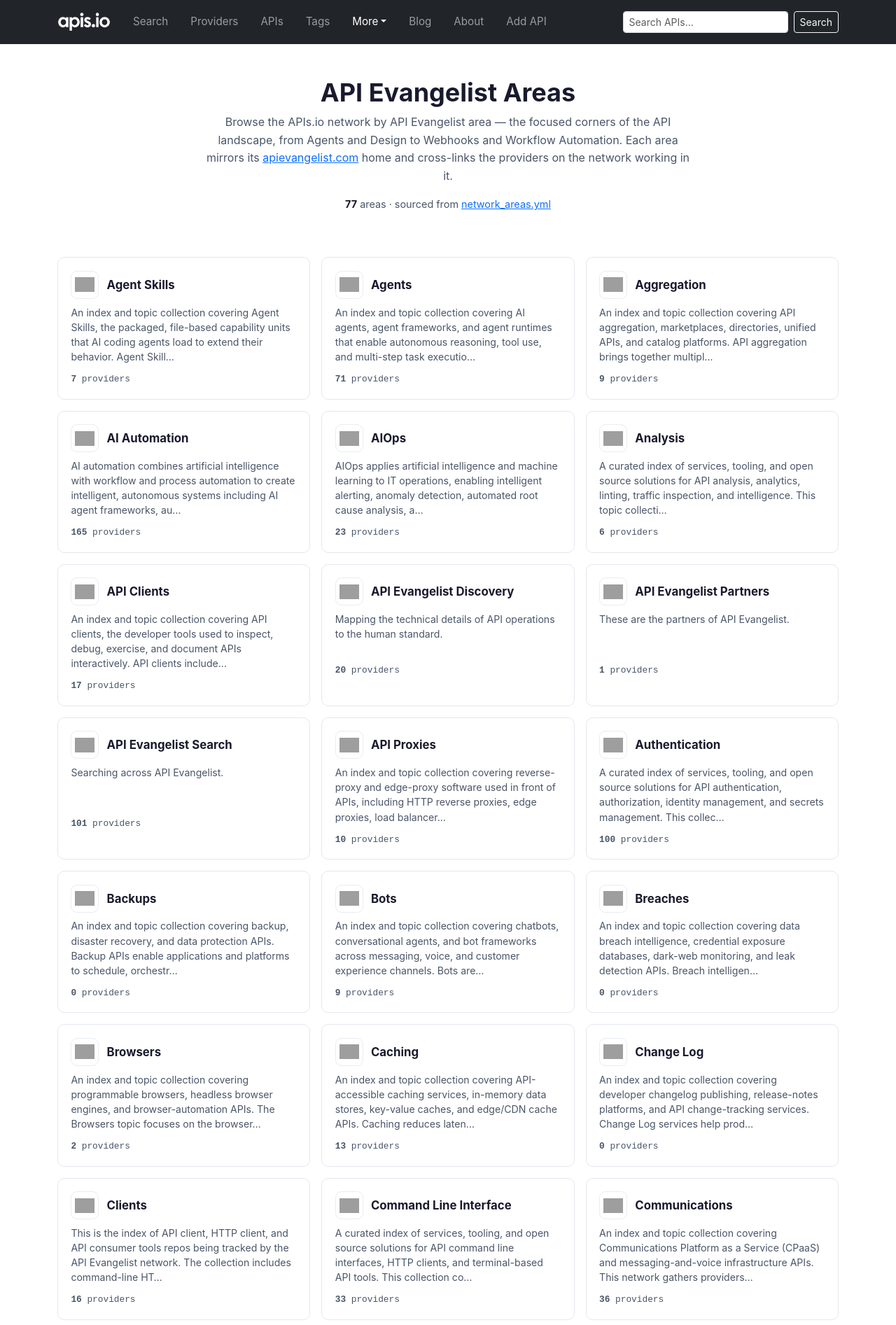
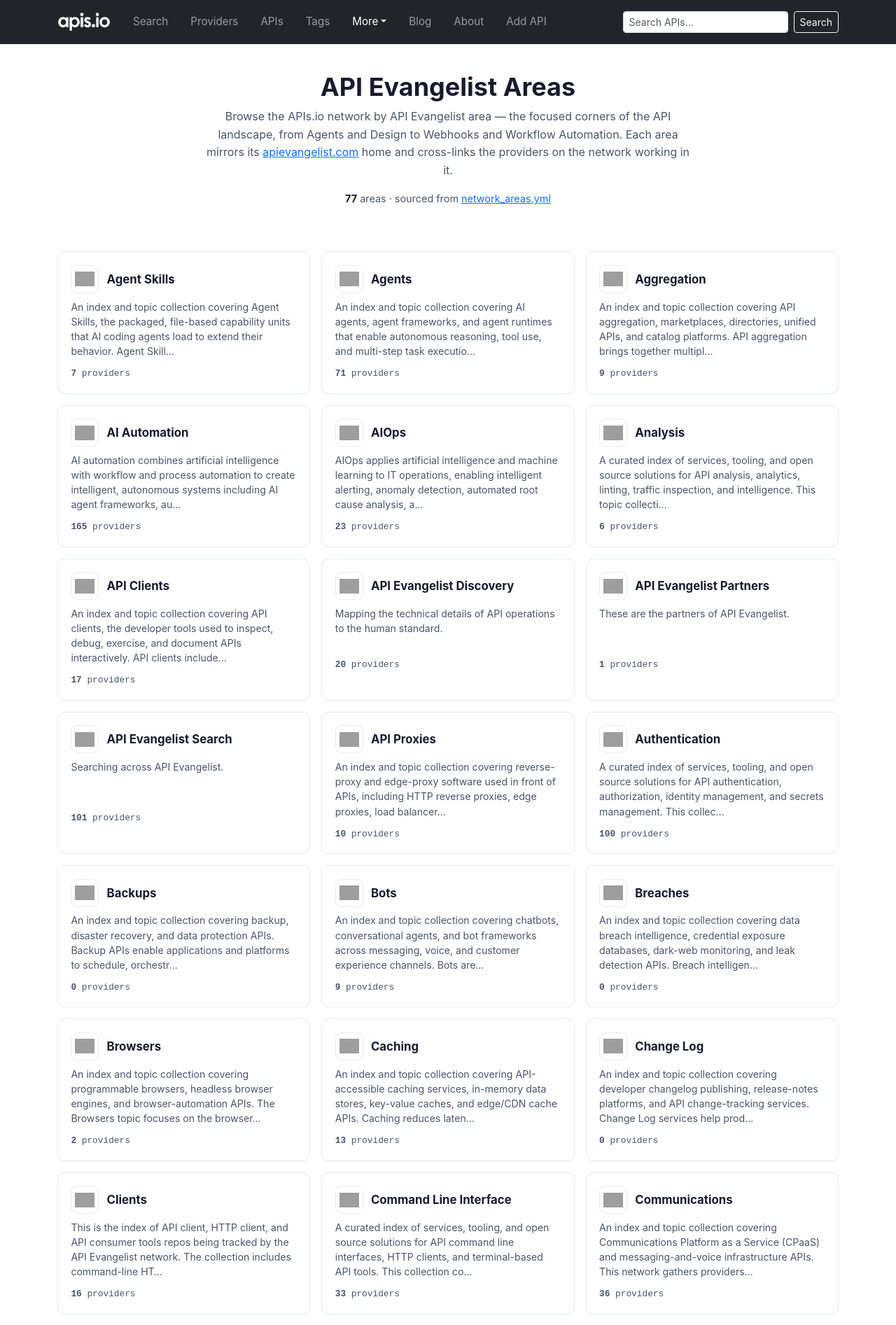
Before and after one commit to api-search/areas, a Jekyll site: the page built from index.html, in a window 1280 px wide. Shown: the top 1893 px of the page at 70% size. Built offline with Jekyll 4.4.1, drawn with Linux system fonts in a browser that asks for light colours; a script that is not in the unit is left out; grey boxes are pictures that could not be loaded.

Commit message:
Halve ad-block-to-title spacing: main mt-3 -> mt-2
Co-Authored-By: Claude Opus 4.8 (1M context) <noreply@anthropic.com>

```diff
--- a/_layouts/default.html
+++ b/_layouts/default.html
@@ -249,8 +249,10 @@
                 <li><a class="dropdown-item" href="https://apis.io/plans/">Plans</a></li>
                 <li><a class="dropdown-item" href="https://apis.io/rate-limits/">Rate Limits</a></li>
                 <li><a class="dropdown-item" href="https://apis.io/finops/">FinOps</a></li>
-                <li><a class="dropdown-item{% if site.nav_active == 'security' %} active{% endif %}" href="https://apis.io/security/">Security</a></li>
-                <li><a class="dropdown-item{% if site.nav_active == 'scopes' %} active{% endif %}" href="https://apis.io/scopes/">OAuth Scopes</a></li>
+                <li><hr class="dropdown-divider"></li>
+                <li><h6 class="dropdown-header">Security</h6></li>
+                <li><a class="dropdown-item{% if site.nav_active == 'security' %} active{% endif %}" href="https://apis.io/security/">Posture</a></li>
+                <li><a class="dropdown-item{% if site.nav_active == 'scopes' %} active{% endif %}" href="https://apis.io/scopes/">Scopes</a></li>
                 <li><hr class="dropdown-divider"></li>
                 <li><a class="dropdown-item" href="https://apis.io/about/">About</a></li>
                 <li><a class="dropdown-item" href="https://apis.io/support/">Support</a></li>
@@ -284,7 +286,7 @@
     <!-- Laneworks ad network (ads.laneworks.net) -->
     <script async src="https://ads.laneworks.net/embed.js"></script>
     <div data-laneworks-ad="top-banner"></div>
-    <main class="container mt-3 mb-5" role="main">
+    <main class="container mt-2 mb-5" role="main">
       {{ content }}
     </main>
 
```
